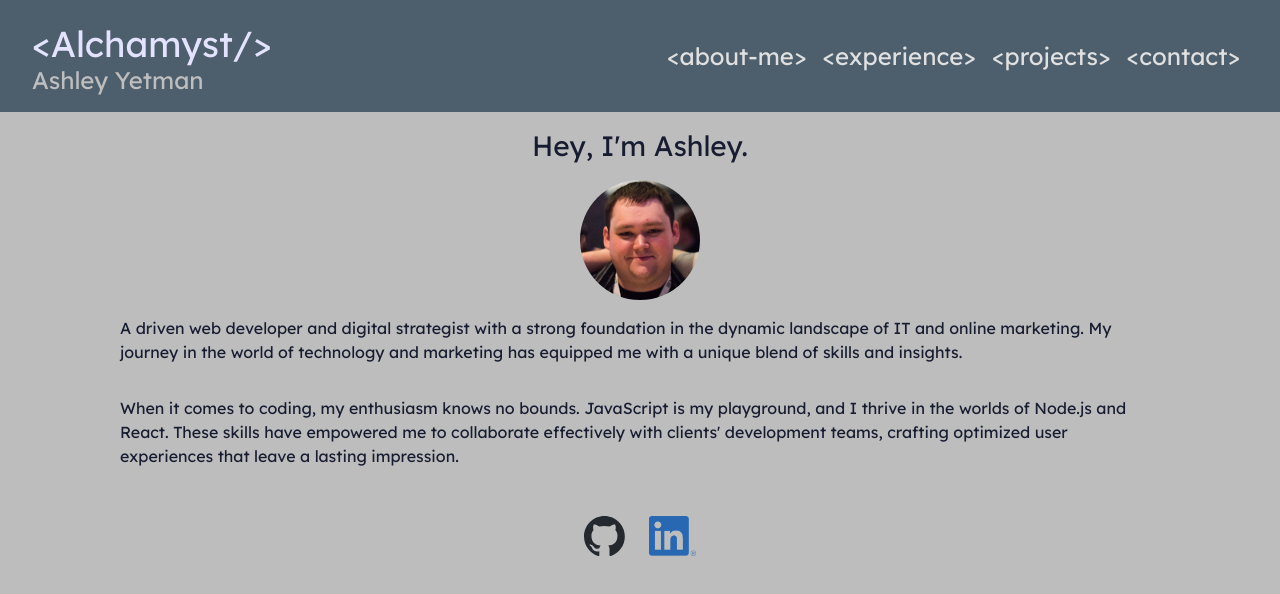
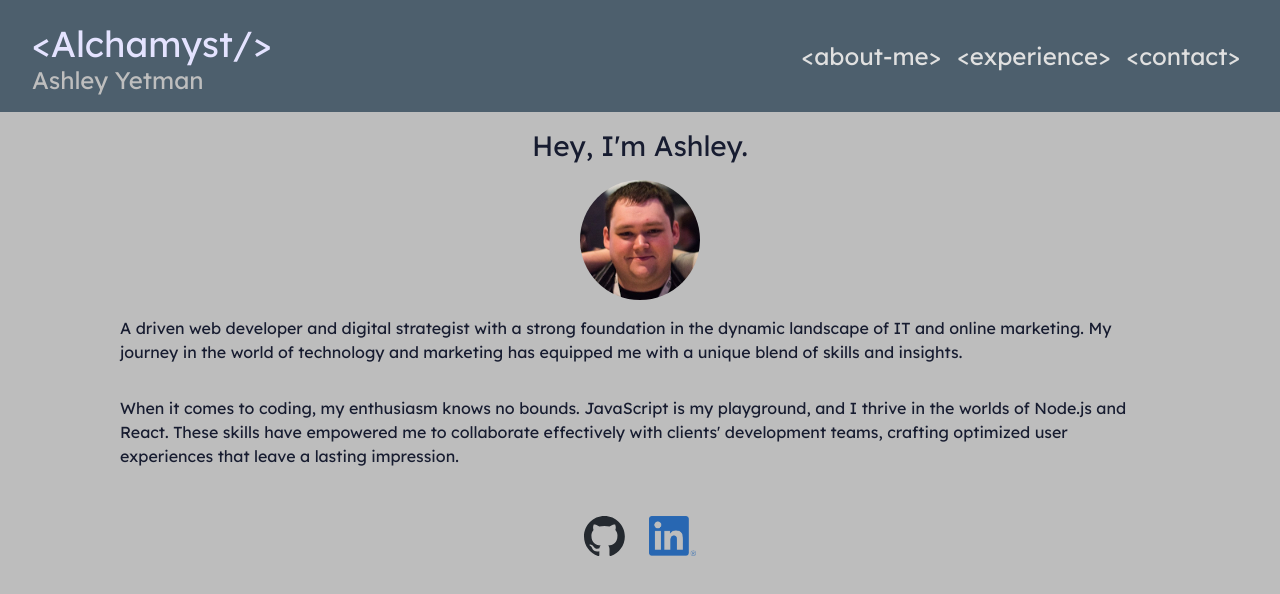
Before and after one commit to Alchamyst/ayetman-web, a React (Vite) app: page / in a window 1280 px wide. Shown: the top 594 px of the page. Built offline with nearby package versions, Linux system fonts and the light colour scheme.

Commit message:
hide ProjectsPage link within Navbar.

```diff
--- a/src/components/Navbar.jsx
+++ b/src/components/Navbar.jsx
@@ -6,7 +6,7 @@ export default function Navbar(props) {
             <ul>
                 <li><a href="/">&lt;about-me&gt;</a></li>
                 <li><a href="/experience">&lt;experience&gt;</a></li>
-                <li><a href="/projects">&lt;projects&gt;</a></li>
+                {/* <li><a href="/projects">&lt;projects&gt;</a></li> */}
                 <li><a href="/contact">&lt;contact&gt;</a></li>
             </ul>
             {props.children}
```
